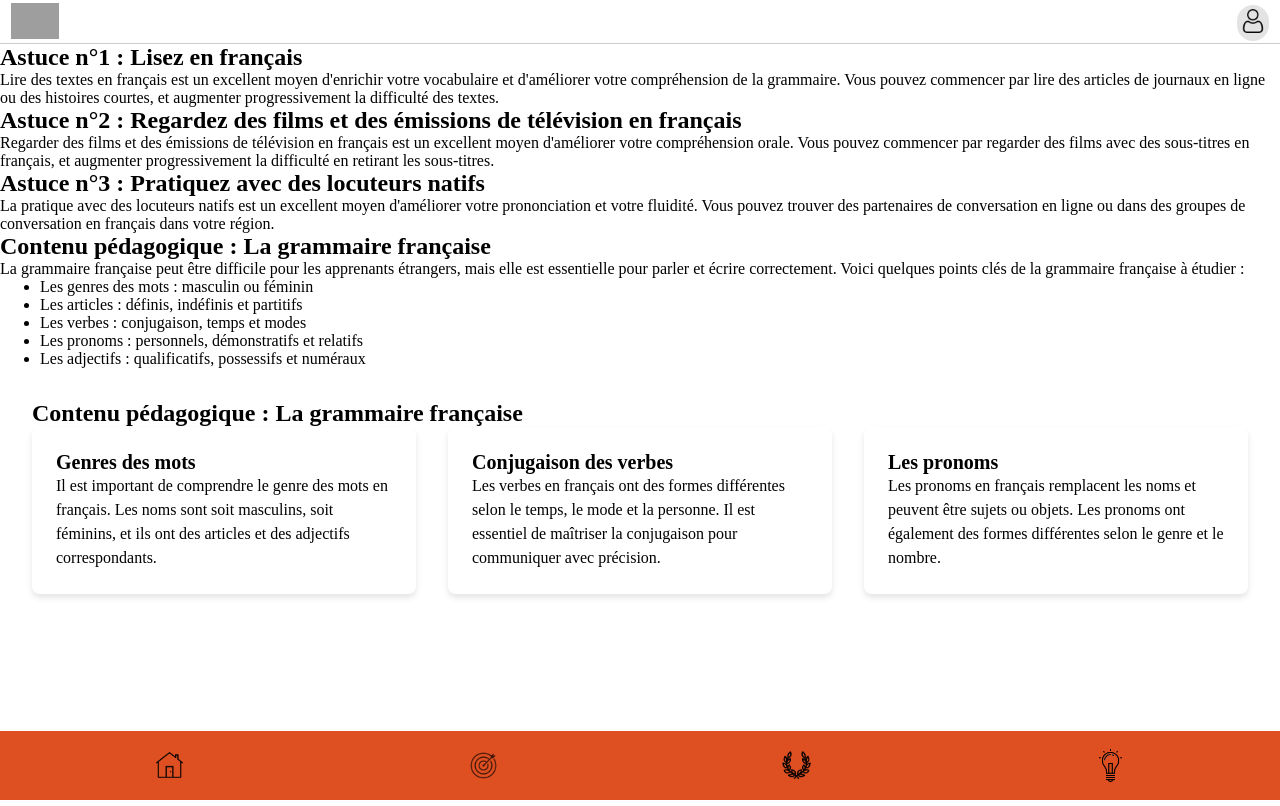
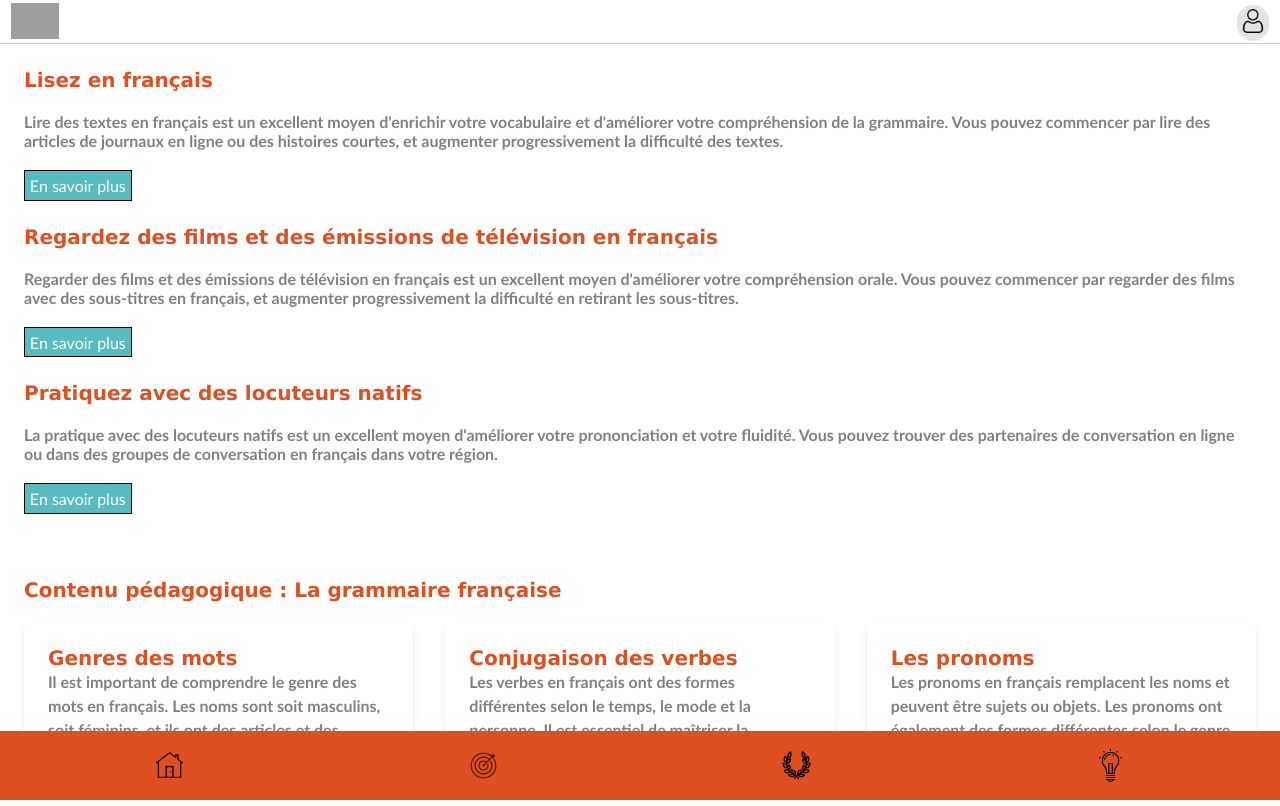
Before and after one commit to Himeurfarid/Sankliche, a React (Vite) app in the folder frontend/: page /tips in a window 1280 px wide. Built offline with nearby package versions, Linux system fonts and the light colour scheme; grey boxes are pictures that could not be loaded.

Commit message:
tips css finished

```diff
--- a/frontend/src/components/Card.jsx
+++ b/frontend/src/components/Card.jsx
@@ -1,4 +1,4 @@
-import "./Card.css";
+import "../styles/Card.css";
 
 export default function Card() {
   return (
--- a/frontend/src/components/ChallengesCard.jsx
+++ b/frontend/src/components/ChallengesCard.jsx
@@ -1,5 +1,5 @@
 import PropTypes from "prop-types";
-import "./ChallengesCard.css";
+import "../styles/ChallengesCard.css";
 import time from "../assets/time.png";
 
 function Challenge({
--- a/frontend/src/components/ListChallenges.jsx
+++ b/frontend/src/components/ListChallenges.jsx
@@ -1,6 +1,6 @@
 import PropTypes from "prop-types";
 import { Link } from "react-router-dom";
-import "./ChallengesCard.css";
+import "../styles/ChallengesCard.css";
 import ChallengesCard from "./ChallengesCard";
 
 function ListChallenges({ challenges }) {
--- a/frontend/src/pages/Home.jsx
+++ b/frontend/src/pages/Home.jsx
@@ -1,5 +1,5 @@
 import Card from "../components/Card";
-import "./Home.css";
+import "../styles/Home.css";
 
 export default function Home() {
   return (
--- a/frontend/src/pages/Tips.jsx
+++ b/frontend/src/pages/Tips.jsx
@@ -6,83 +6,70 @@ function Tips() {
   return (
     <>
       <Header />
-      <section>
-        <h2>Astuce n°1 : Lisez en français</h2>
-        <p>
+      <section className="section-container">
+        <h2 className="container-title">Lisez en français</h2>
+        <p className="container-text">
           Lire des textes en français est un excellent moyen d'enrichir votre
           vocabulaire et d'améliorer votre compréhension de la grammaire. Vous
           pouvez commencer par lire des articles de journaux en ligne ou des
           histoires courtes, et augmenter progressivement la difficulté des
           textes.
         </p>
+        <div className="hyperlink-learn-french"> En savoir plus</div>
       </section>
-      <section>
-        <h2>
-          Astuce n°2 : Regardez des films et des émissions de télévision en
-          français
+      <section className="section-container">
+        <h2 className="container-title">
+          Regardez des films et des émissions de télévision en français
         </h2>
-        <p>
+        <p className="container-text">
           Regarder des films et des émissions de télévision en français est un
           excellent moyen d'améliorer votre compréhension orale. Vous pouvez
           commencer par regarder des films avec des sous-titres en français, et
           augmenter progressivement la difficulté en retirant les sous-titres.
         </p>
+        <div className="hyperlink-learn-french"> En savoir plus</div>
       </section>
-      <section>
-        <h2>Astuce n°3 : Pratiquez avec des locuteurs natifs</h2>
-        <p>
+      <section className="section-container">
+        <h2 className="container-title">Pratiquez avec des locuteurs natifs</h2>
+        <p className="container-text">
           La pratique avec des locuteurs natifs est un excellent moyen
           d'améliorer votre prononciation et votre fluidité. Vous pouvez trouver
           des partenaires de conversation en ligne ou dans des groupes de
           conversation en français dans votre région.
         </p>
+        <div className="hyperlink-learn-french"> En savoir plus</div>
       </section>
-      <section>
-        <h2>Contenu pédagogique : La grammaire française</h2>
-        <p>
-          La grammaire française peut être difficile pour les apprenants
-          étrangers, mais elle est essentielle pour parler et écrire
-          correctement. Voici quelques points clés de la grammaire française à
-          étudier :
-        </p>
-        <ul>
-          <li>Les genres des mots : masculin ou féminin</li>
-          <li>Les articles : définis, indéfinis et partitifs</li>
-          <li>Les verbes : conjugaison, temps et modes</li>
-          <li>Les pronoms : personnels, démonstratifs et relatifs</li>
-          <li>Les adjectifs : qualificatifs, possessifs et numéraux</li>
-        </ul>
-      </section>
-      <section className="content">
-        <h2>Contenu pédagogique : La grammaire française</h2>
-        <div className="card-tips-deck">
-          <div className="card-tips">
-            <h3>Genres des mots</h3>
-            <p>
+      <section className="section-container-two">
+        <h2 className="container-title">
+          Contenu pédagogique : La grammaire française
+        </h2>
+        <section className="card-tips-deck">
+          <section className="card-tips">
+            <h3 className="container-title">Genres des mots</h3>
+            <p className="container-text">
               Il est important de comprendre le genre des mots en français. Les
               noms sont soit masculins, soit féminins, et ils ont des articles
               et des adjectifs correspondants.
             </p>
-          </div>
-          <div className="card-tips">
-            <h3>Conjugaison des verbes</h3>
-            <p>
+          </section>
+          <section className="card-tips">
+            <h3 className="container-title">Conjugaison des verbes</h3>
+            <p className="container-text">
               Les verbes en français ont des formes différentes selon le temps,
               le mode et la personne. Il est essentiel de maîtriser la
               conjugaison pour communiquer avec précision.
             </p>
-          </div>
-          <div className="card-tips">
-            <h3>Les pronoms</h3>
-            <p>
+          </section>
+          <section className="card-tips">
+            <h3 className="container-title">Les pronoms</h3>
+            <p className="container-text">
               Les pronoms en français remplacent les noms et peuvent être sujets
               ou objets. Les pronoms ont également des formes différentes selon
               le genre et le nombre.
             </p>
-          </div>
-        </div>
+          </section>
+        </section>
       </section>
-
       <Footer />
     </>
   );
--- a/frontend/src/styles/Tips.css
+++ b/frontend/src/styles/Tips.css
@@ -1,8 +1,48 @@
-.content {
-  padding: 1rem;
-  margin: 1rem 1rem 5rem 1rem;
+.section-container {
+  display: flex;
+  flex-direction: column;
+  gap: 20px;
+  margin: 1.5rem 1.5rem 0rem 1.5rem;
 }
-
+.section-container-two {
+  display: flex;
+  flex-direction: column;
+  gap: 20px;
+  margin: 4rem 1.5rem 5rem 1.5rem;
+}
+.container-title {
+  font-family: Verdana, Geneva, Tahoma, sans-serif;
+  color: #de5021;
+  font-size: 20px;
+  font-weight: bold;
+}
+.container-text {
+  font-weight: bold;
+  color: grey;
+  font-family: "Gill Sans", "Gill Sans MT", Calibri, "Trebuchet MS", sans-serif;
+}
+.hyperlink-learn-french {
+  text-align: center;
+  max-width: 6rem;
+  border: solid;
+  padding: 0.3rem 0.3rem 0.3rem 0.3rem;
+  background-color: #57bbbf;
+  border-color: black;
+  border-width: 0.7px;
+  color: white;
+  font-family: "Gill Sans", "Gill Sans MT", Calibri, "Trebuchet MS", sans-serif;
+}
+.hyperlink-learn-french:active {
+  text-align: center;
+  max-width: 6rem;
+  border: solid;
+  padding: 0.3rem 0.3rem 0.3rem 0.3rem;
+  background-color: white;
+  border-color: black;
+  border-width: 0.7px;
+  color: black;
+  font-family: "Gill Sans", "Gill Sans MT", Calibri, "Trebuchet MS", sans-serif;
+}
 .card-tips-deck {
   display: flex;
   flex-wrap: wrap;
```
Also changed, not shown: frontend/src/styles/Card.css (renamed from frontend/src/components/Card.css), frontend/src/styles/ChallengesCard.css (renamed from frontend/src/components/ChallengesCard.css), frontend/src/styles/Home.css (renamed from frontend/src/pages/Home.css).
